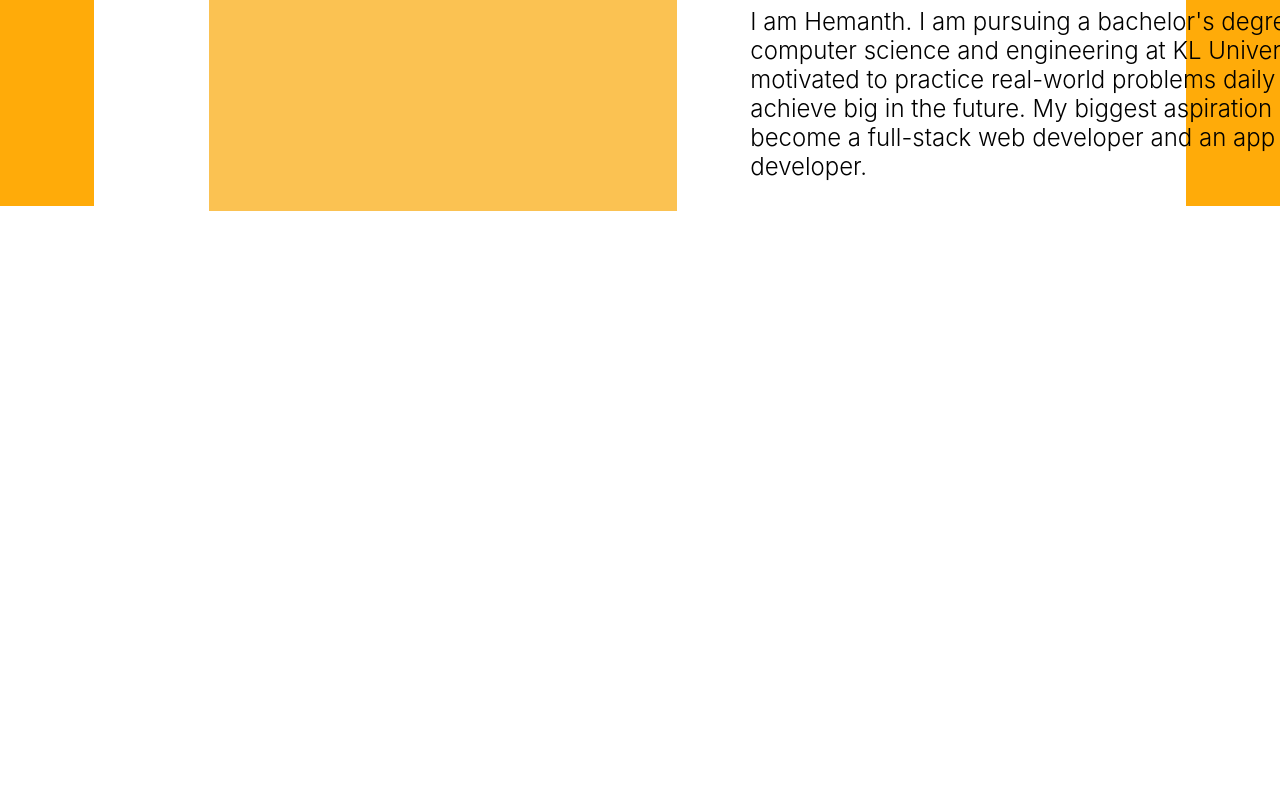
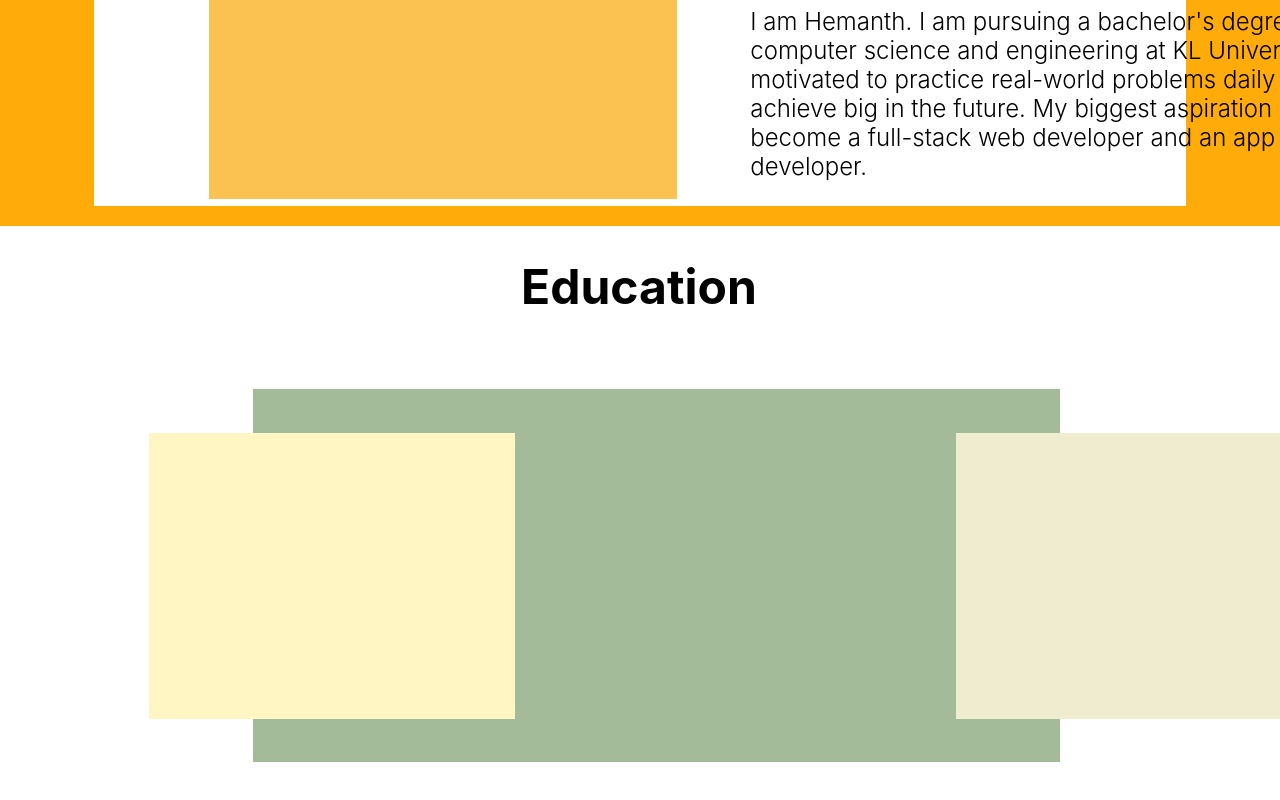
Before and after one commit to HemanthPaila/Portfolio, a React (Create React App) app: page / in a window 1280 px wide. Shown: the part 1234-2034 px from the top of the page. Before the commit the page ends 1460 px from the top, so only its background shows below. Built offline with nearby package versions, Linux system fonts and the light colour scheme.

Commit message:
added eduaction section

```diff
--- a/src/AboutMe.css
+++ b/src/AboutMe.css
@@ -83,7 +83,7 @@
   width: 468px;
   height: 298px;
   left: 115px;
-  top: 387px;
+  top: 375px;
 
   background: #fbc252;
 }
--- a/src/App.js
+++ b/src/App.js
@@ -1,11 +1,13 @@
 import React from "react";
 import Header from "./Header";
 import AboutMe from "./AboutMe";
+import Education from "./Education";
 function App() {
   return (
     <div>
       <Header />
       <AboutMe />
+      <Education />
     </div>
   );
 }
--- /dev/null
+++ b/src/Education.css
@@ -0,0 +1,67 @@
+.body2 {
+  position: relative;
+  width: auto;
+  height: 700px;
+
+  background: #ffab09;
+}
+.main-body2 {
+  /* position: absolute;
+  width: 1360px;
+  height: 700px;
+  left: 79px;
+  top: 0px; */
+  position: absolute;
+  width: 1360px;
+  /* width: auto; */
+  height: 700px;
+  /* left: 79px;
+  top: 40px; */
+  left: calc(50% - 1360px / 2);
+  top: calc(50% - 700px / 2 + 20px);
+
+  background: #ffffff;
+}
+.edu-hd {
+  position: absolute;
+  width: 237px;
+  height: 58px;
+  left: 561px;
+  top: 32px;
+
+  font-family: "Inter";
+  font-style: normal;
+  font-weight: 700;
+  font-size: 48px;
+  line-height: 58px;
+  /* identical to box height */
+
+  color: #000000;
+}
+.tenth {
+  position: absolute;
+  width: 366px;
+  height: 286px;
+  left: 189px;
+  top: 207px;
+
+  background: #fff6c3;
+}
+.btech {
+  position: absolute;
+  width: 807px;
+  height: 373px;
+  left: calc(50% - 807px / 2 + 16.5px);
+  top: calc(50% - 373px / 2 - 0.5px);
+
+  background: #a3bb98;
+}
+.inter {
+  position: absolute;
+  width: 366px;
+  height: 286px;
+  left: 996px;
+  top: 207px;
+
+  background: #f0eccf;
+}
--- /dev/null
+++ b/src/Education.js
@@ -0,0 +1,15 @@
+import React from "react";
+import "./Education.css";
+const Education = () => {
+  return (
+    <div className="body2">
+      <div className="main-body2">
+        <div className="edu-hd">Education</div>
+        <div className="btech"></div>
+        <div className="tenth"></div>
+        <div className="inter"></div>
+      </div>
+    </div>
+  );
+};
+export default Education;
```
